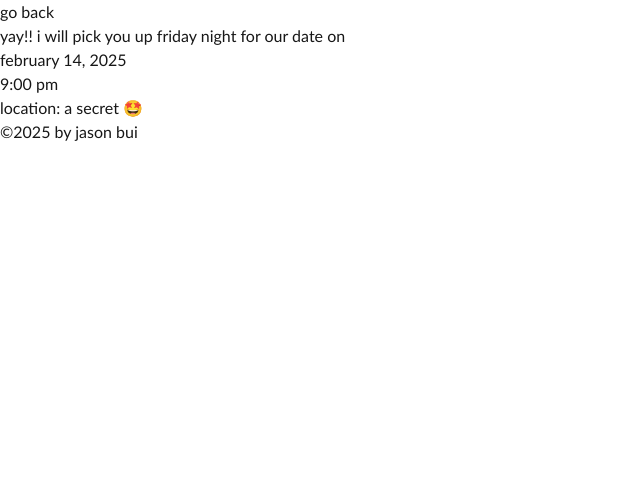
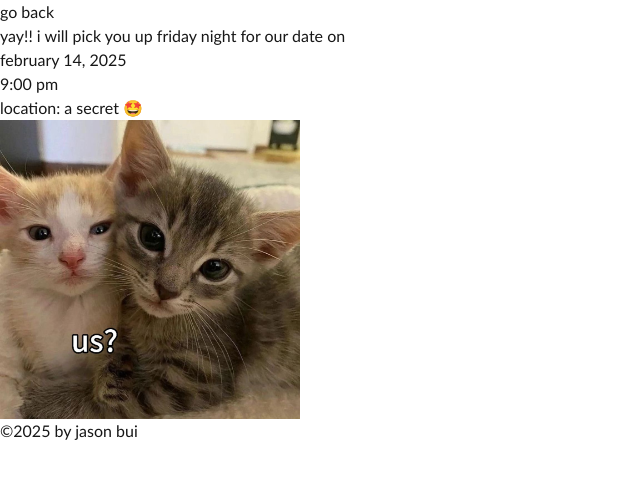
Before and after one commit to jasonhoabui/willyoubemines, a Next.js app: page /yay in a window 1280 px wide. Shown: the top 478 px of the page, without its empty margins (0-640 px from the left). Built offline with nearby package versions, Linux system fonts and the light colour scheme.

Commit message:
added yayimage

```diff
--- a/src/app/yay/page.tsx
+++ b/src/app/yay/page.tsx
@@ -1,3 +1,7 @@
+'use client'
+
+import Image from 'next/image';
+
 export default function Yay() {
   return (
     <div className="flex flex-col items-center justify-center min-h-screen text-center gap-6">
@@ -13,6 +17,13 @@ export default function Yay() {
       <div className="text-3xl font-bold">
         location: a secret 🤩
       </div>
+      <Image
+        src="/images/uscat.jpg"
+        alt="Cute Cat"
+        width={300}
+        height={300}
+        className="mt-4"
+      />
     </div>
   );
 }
```
Also changed, not shown: public/images/uscat.jpg (added).
